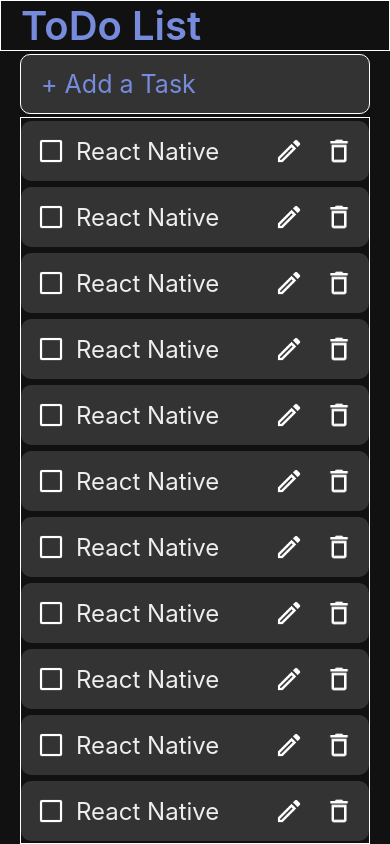
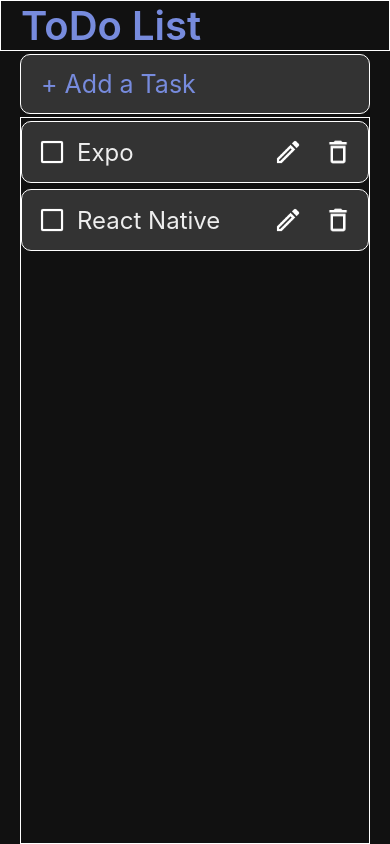
Before and after one commit to LeeSangHeon86/my-first-expo-typescript, a React Native app: screen / in a window 390 px wide. Built offline with nearby package versions, Linux system fonts and the light colour scheme.

Commit message:
20220610 19:30 todoapp 파트 기능 구현 완료까지

```diff
--- a/src/App.tsx
+++ b/src/App.tsx
@@ -1,5 +1,5 @@
 import React, { useState } from 'react';
-import { StatusBar } from 'react-native';
+import { StatusBar, Text } from 'react-native';
 import styled, { ThemeProvider } from 'styled-components/native';
 import { theme, themeType } from './theme';
 import Input from './components/Input';
@@ -33,9 +33,63 @@
   const [newTask, setNewTask] = useState('');
   const width = useWindowDimensions().width;
 
+  const tempData = {
+    '1': { id: '1', text: 'React Native', completed: false },
+    '2': { id: '2', text: 'Expo', completed: false },
+  };
+
+  type tempDataTypes = {
+    [ID: string | number]: {
+      id: string;
+      text: string;
+      completed: boolean;
+    };
+    '1': {
+      id: string;
+      text: string;
+      completed: boolean;
+    };
+    '2': {
+      id: string;
+      text: string;
+      completed: boolean;
+    };
+  };
+
+  const [tasks, setTasks] = useState(tempData);
+
   const addTask = () => {
+    if (newTask.length < 1) {
+      return;
+    }
+
+    const ID = Date.now().toString();
+    const objectNewTask = {
+      [ID]: { id: ID, text: newTask, completed: false },
+    };
+
     alert(newTask);
     setNewTask('');
+
+    setTasks({ ...tasks, ...objectNewTask });
+  };
+
+  const deleteTask = (id: string) => {
+    const currentTasks: tempDataTypes = Object.assign({}, tasks);
+    delete currentTasks[id];
+    setTasks(currentTasks);
+  };
+
+  const toggleTask = (id: string) => {
+    const currentTasks: tempDataTypes = Object.assign({}, tasks);
+    currentTasks[id].completed = !currentTasks[id].completed;
+    setTasks(currentTasks);
+  };
+
+  const updateTask = (item: object) => {
+    const currentTasks: tempDataTypes = Object.assign({}, tasks);
+    currentTasks[item.id] = item;
+    setTasks(currentTasks);
   };
 
   return (
@@ -50,21 +104,22 @@
           value={newTask}
           onChangeText={(text: string) => setNewTask(text)}
           onSubmitEditing={addTask}
+          onBlur={() => setNewTask('')}
         />
         <List width={width}>
-          <Task text={'React Native'} />
-          <Task text={'React Native'} />
-          <Task text={'React Native'} />
-          <Task text={'React Native'} />
-          <Task text={'React Native'} />
-          <Task text={'React Native'} />
-          <Task text={'React Native'} />
-          <Task text={'React Native'} />
-          <Task text={'React Native'} />
-          <Task text={'React Native'} />
-          <Task text={'React Native'} />
-          <Task text={'React Native'} />
-          <Task text={'React Native'} />
+          {Object.values(tasks)
+            .reverse()
+            .map(item => {
+              return (
+                <Task
+                  key={item.id}
+                  item={item}
+                  deleteTask={deleteTask}
+                  toggleTask={toggleTask}
+                  updateTask={updateTask}
+                />
+              );
+            })}
         </List>
       </Container>
     </ThemeProvider>
--- a/src/components/IconButton.tsx
+++ b/src/components/IconButton.tsx
@@ -7,19 +7,25 @@
   width: 30px;
   height: 30px;
   margin: 10px;
-  /* tint-color: ${({ theme }: themeType) => theme.text}; */
+  opacity: ${({ completed }: { completed: boolean }) =>
+    completed ? 0.2 : 1.0};
 `;
 
 type propsType = {
+  item: {
+    id: string;
+    text: string;
+    completed: boolean;
+  };
   icon: string;
-  onPress?: () => void;
+  onPress: (id: string) => void;
 };
 
-const IconButton = ({ icon, onPress }: propsType) => {
+const IconButton = ({ icon, onPress, item }: propsType) => {
   return (
-    <TouchableOpacity onPress={onPress}>
+    <TouchableOpacity onPress={() => onPress(item.id)}>
       <View>
-        <Icon source={icon} />
+        <Icon source={icon} completed={item.completed} />
       </View>
     </TouchableOpacity>
   );
--- a/src/components/Input.tsx
+++ b/src/components/Input.tsx
@@ -19,15 +19,19 @@
 `;
 
 type propsType = {
+  isEditing?: boolean;
   value: string;
   onChangeText: (text: string) => void;
   onSubmitEditing: () => void;
+  onBlur: () => void;
 };
 
 export default function Input({
   value,
+  isEditing,
   onChangeText,
   onSubmitEditing,
+  onBlur,
 }: propsType) {
   // const width = Dimensions.get('window').width;
   const width = useWindowDimensions().width;
@@ -42,6 +46,8 @@
       value={value}
       onChangeText={onChangeText}
       onSubmitEditing={onSubmitEditing}
+      onBlur={onBlur}
+      autoFocus={isEditing ? true : false}
     />
   );
 }
--- a/src/components/Task.tsx
+++ b/src/components/Task.tsx
@@ -1,8 +1,9 @@
-import React from 'react';
+import React, { useState } from 'react';
 import styled from 'styled-components/native';
 import IconButton from './IconButton';
 import { icons } from '../icons';
 import { theme, themeType } from '../theme';
+import Input from './Input';
 
 const Container = styled.View`
   flex-direction: row;
@@ -11,25 +12,72 @@
   border-radius: 10px;
   padding: 5px;
   margin: 3px 0;
+  border: 1px solid white;
 `;
 
 const Contents = styled.Text`
   flex: 1;
   font-size: 24px;
-  color: ${({ theme }: themeType) => theme.text};
+  color: ${({
+    theme,
+    completed,
+  }: {
+    theme: themeType['theme'];
+    completed: boolean;
+  }) => (completed ? theme.done : theme.text)};
+  text-decoration: ${({ completed }: { completed: boolean }) =>
+    completed ? 'line-through' : 'none'};
 `;
 
 type propsType = {
-  text: string;
+  deleteTask: (id: string) => void;
+  toggleTask: (id: string) => void;
+  updateTask: (item: object) => void;
+  item: {
+    text: string;
+    id: string;
+    completed: boolean;
+  };
 };
 
-const Task = ({ text }: propsType) => {
-  return (
+const Task = ({ deleteTask, toggleTask, updateTask, item }: propsType) => {
+  const [isEditing, setIsEditing] = useState(false);
+  const [text, setText] = useState(item.text);
+
+  const _onPress = () => {
+    const editItem = Object.assign({}, item);
+    editItem.text = text;
+    updateTask(editItem);
+    setIsEditing(!isEditing);
+  };
+
+  return isEditing ? (
+    <Input
+      isEditing={isEditing}
+      value={text}
+      onChangeText={text => setText(text)}
+      onSubmitEditing={_onPress}
+      onBlur={() => {
+        setText(item.text);
+        setIsEditing(false);
+      }}
+    />
+  ) : (
     <Container>
-      <IconButton icon={icons.uncheck} />
-      <Contents>{text}</Contents>
-      <IconButton icon={icons.edit} />
-      <IconButton icon={icons.delete} />
+      <IconButton
+        icon={item.completed ? icons.check : icons.uncheck}
+        item={item}
+        onPress={toggleTask}
+      />
+      <Contents completed={item.completed}>{item.text}</Contents>
+      {item.completed || (
+        <IconButton
+          icon={icons.edit}
+          item={item}
+          onPress={() => setIsEditing(!isEditing)}
+        />
+      )}
+      <IconButton icon={icons.delete} item={item} onPress={deleteTask} />
     </Container>
   );
 };
```
